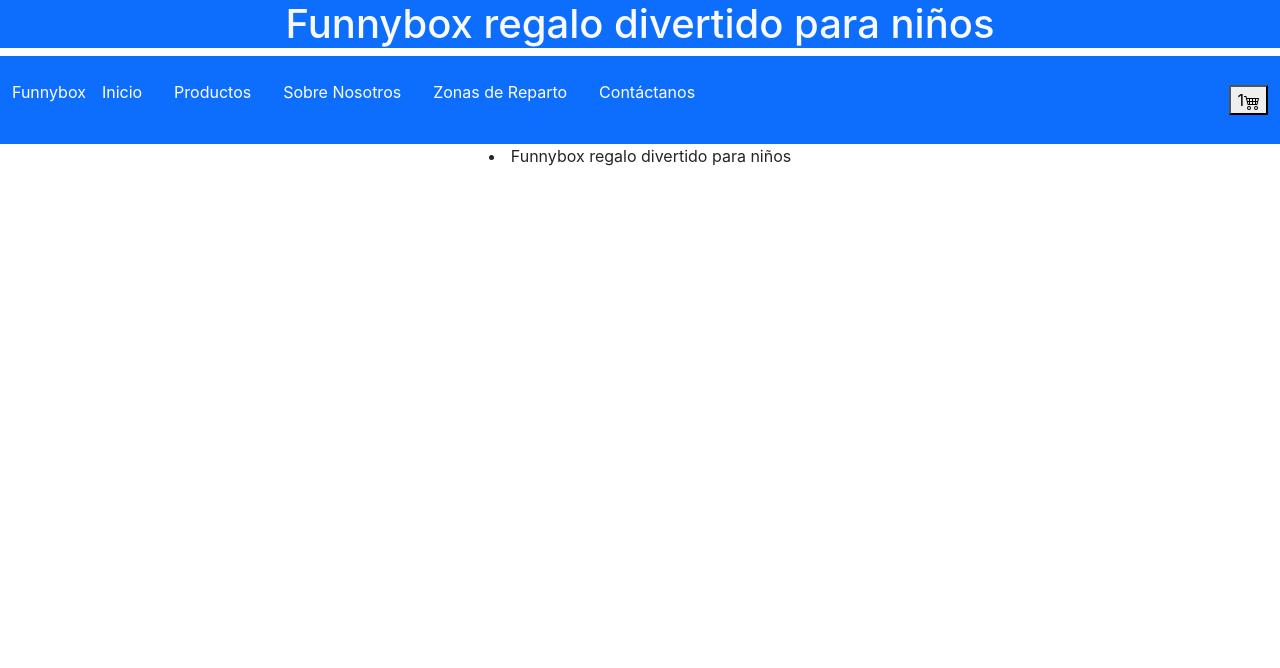
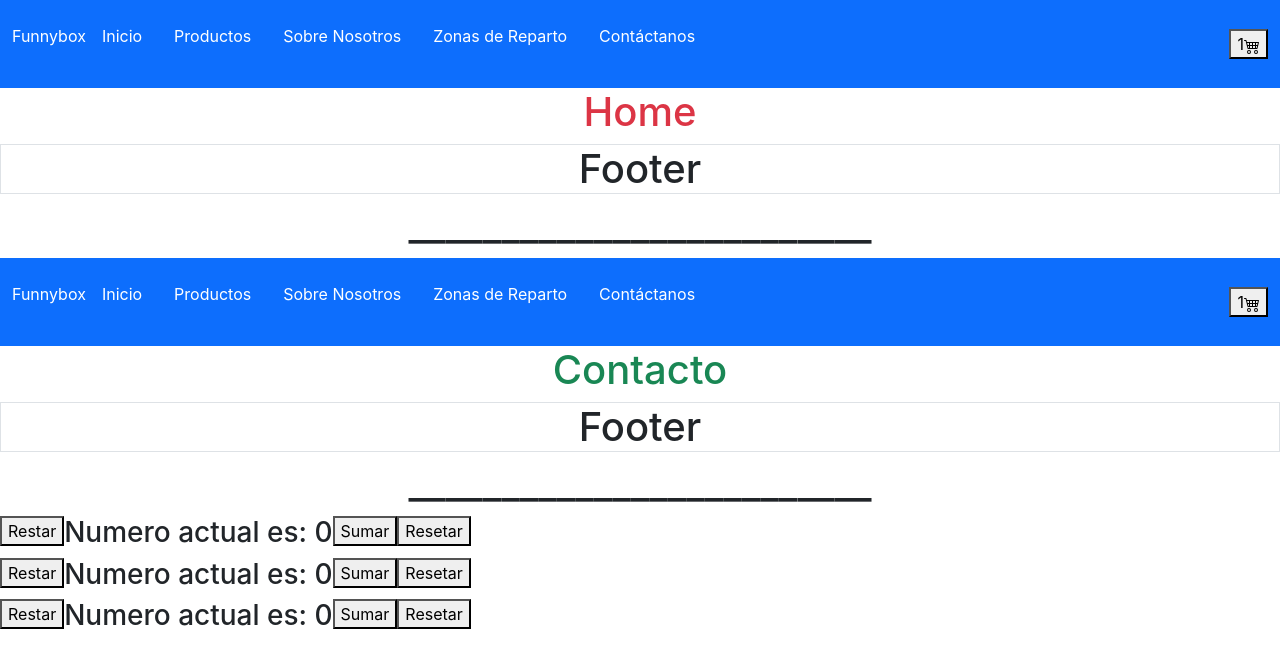
Before and after one commit to Jigeroar87/NODEJS, a React (Create React App) app: page / in a window 1280 px wide. Shown: the top 668 px of the page. Built offline with nearby package versions, Linux system fonts and the light colour scheme.

Commit message:
Contador basico

```diff
--- a/src/App.js
+++ b/src/App.js
@@ -1,15 +1,34 @@
 import './App.css';
-import ItemListContainer from './Components/ItemListContainer/ItemListContainer';
-import Navbar from './Components/Navbar/Navbar';
+import Contador from './Components/Contador/Contador';
+//import ItemListContainer from './Components/ItemListContainer/ItemListContainer';
+//import Navbar from './Components/Navbar/Navbar';
+import Container from './Layout/Container';
+import Contacto from './Pages/Contacto';
+import Home from './Pages/Home';
 
 function App() {
 
   return (
     <div className="App">
-      <h1 className='text-light bg-primary'>Funnybox regalo divertido para niños</h1>
-      <Navbar items={['Inicio','Productos','Sobre Nosotros','Zonas de Reparto','Contáctanos']} NavbarLogoCss={'white'} NavbarLogo={'Funnybox'} />
-      <ItemListContainer greeting='Funnybox regalo divertido para niños'/>
+      <Container>
+        <Home/>
+      </Container>
+
+      <h1>_________________________</h1>
+
+      <Container>
+        <Contacto/>
+      </Container>
+
+      <h1>_________________________</h1>
+
+      <Contador/>
+      <Contador/>
+      <Contador/>
+
     </div>
+
+
 
 );
 }
--- /dev/null
+++ b/src/Components/Contador/Contador.js
@@ -0,0 +1,40 @@
+import {useState} from 'react'
+
+const Contador = () => {
+    // Hook=> son métodos que nos provee React para solucionar cosas
+    //PD => todos los hooks arrancan con la palabra "use"
+    //1. state
+    // > se define con corchetes el array
+    // > el valor y la funcion que va a cambiar el valor
+    // > cual va a ser su valor inicial
+
+    const [numero, setNumero] = useState(0)
+
+    const sumar = () => {
+        setNumero(numero + 1)
+    }
+    const restar = () => {
+        setNumero(numero - 1)
+    }
+
+    const resetear = () => {
+        setNumero(0)
+    }
+
+  return (
+    <div className='d-flex justify-around'>
+        <div>
+            <button onClick={restar} >Restar</button>
+        </div>
+            <h3 className='text-center'>Numero actual es: {numero}</h3>
+        <div>
+            <button onClick={sumar}>Sumar</button>
+        </div>
+        <div>
+            <button onClick={resetear}>Resetar</button>
+        </div>
+    </div>
+  )
+}
+
+export default Contador
--- a/src/Layout/Container.js
+++ b/src/Layout/Container.jsx
@@ -1,5 +1,6 @@
 import React, { Fragment } from 'react'
 import Footer from '../Components/Footer/Footer'
+import Navbar from '../Components/Navbar/Navbar'
 
 const Container = (props) => {
     return (
@@ -8,7 +9,7 @@ const Container = (props) => {
                     NavbarLogoCss={'white'}
                     NavbarLogo={'Funnybox'}
             />
-            /*Acá va el contenido dinámico */
+            {/*Acá va el contenido dinámico */}
             {props.children}
             <Footer/>
         </Fragment>
```
